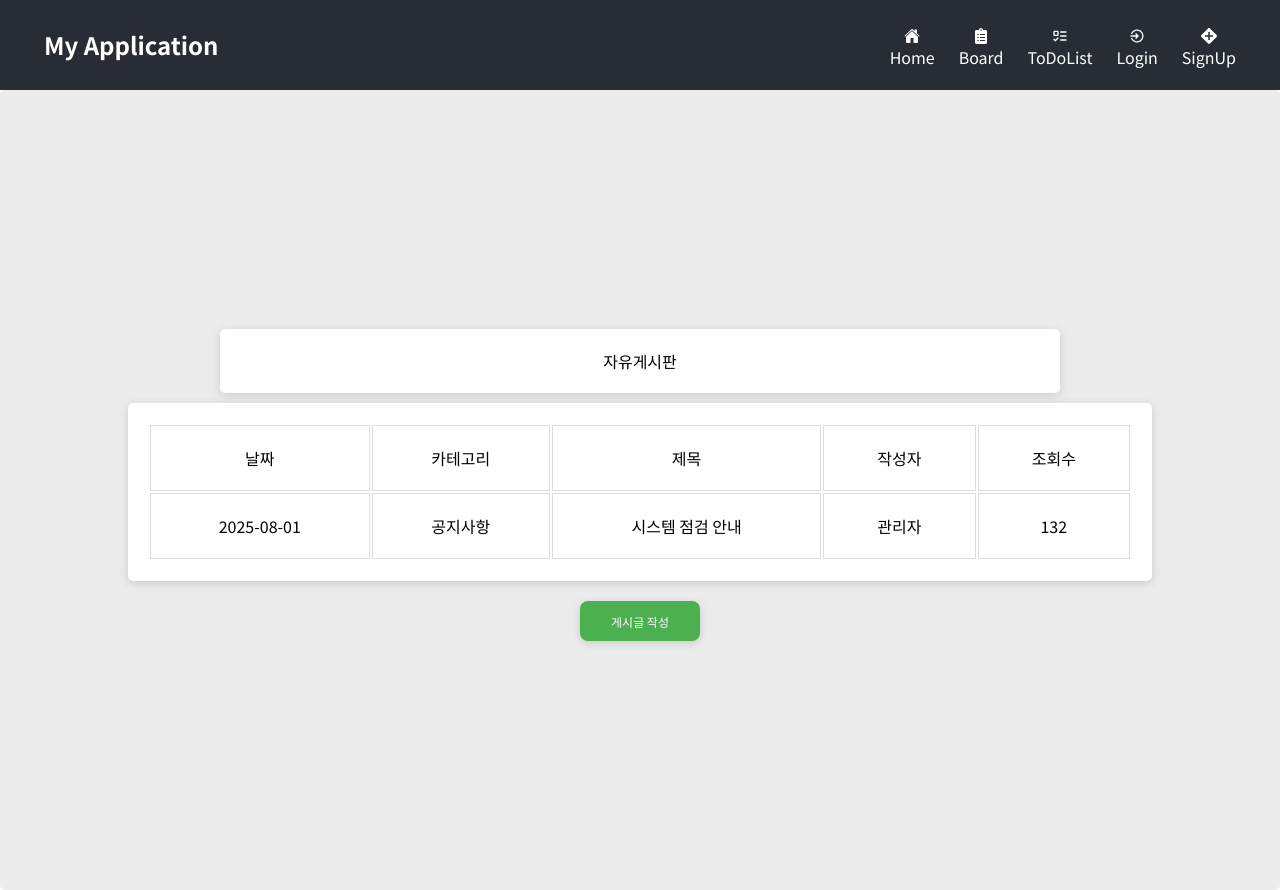
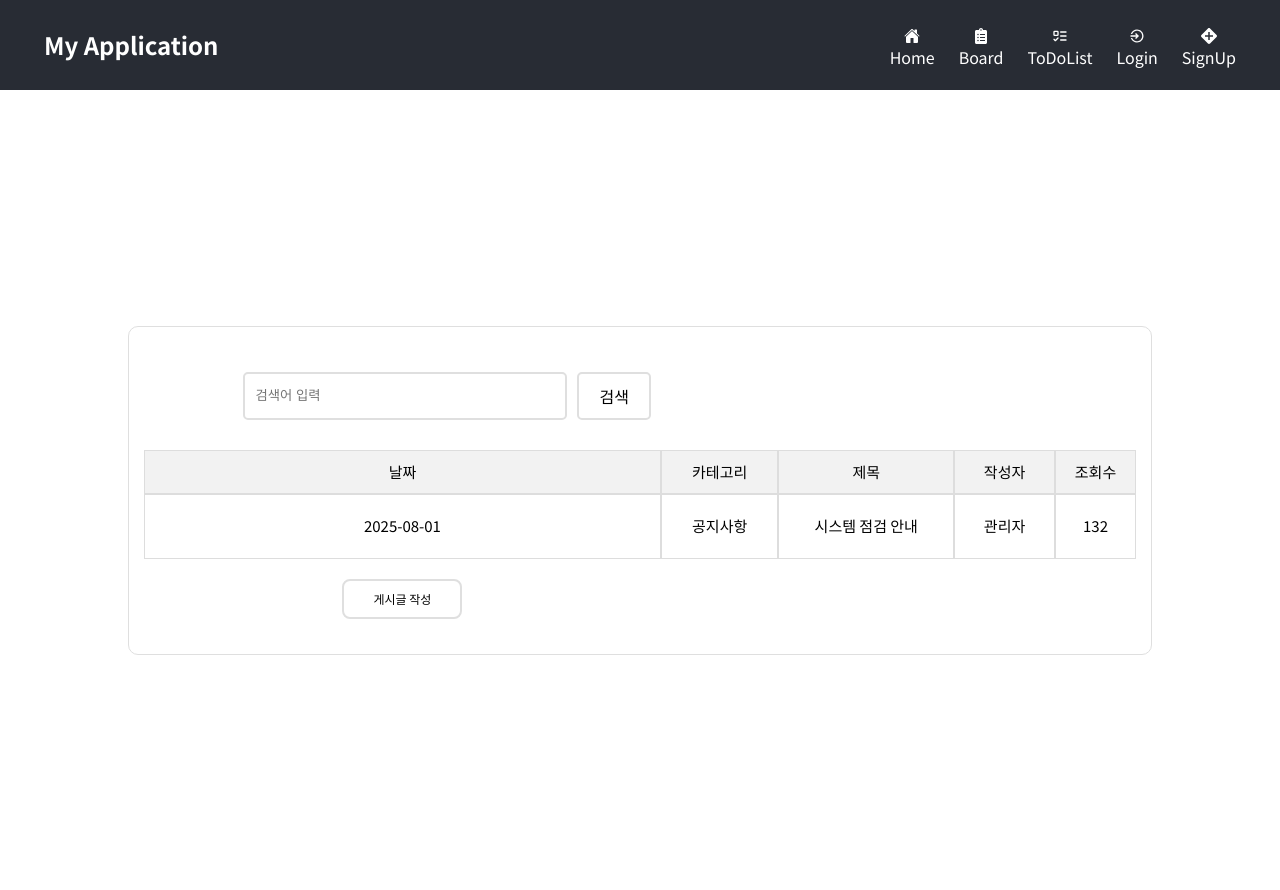
Before and after one commit to d5ngjun2/react-study, a React (Vite) app in the folder practice-react/: page /board in a window 1280 px wide. Built offline with nearby package versions, Linux system fonts and the light colour scheme.

Commit message:
배경 흰색으로 변경

```diff
--- a/practice-react/package.json
+++ b/practice-react/package.json
@@ -25,10 +25,14 @@
     "@types/react": "^19.1.8",
     "@types/react-dom": "^19.1.6",
     "@vitejs/plugin-react": "^4.6.0",
-    "eslint": "^9.30.1",
+    "eslint": "^9.32.0",
+    "eslint-config-prettier": "^10.1.8",
+    "eslint-plugin-prettier": "^5.5.3",
+    "eslint-plugin-react": "^7.37.5",
     "eslint-plugin-react-hooks": "^5.2.0",
     "eslint-plugin-react-refresh": "^0.4.20",
     "globals": "^16.3.0",
+    "prettier": "^3.6.2",
     "vite": "^7.0.4"
   }
 }
--- a/practice-react/src/App.css
+++ b/practice-react/src/App.css
@@ -3,7 +3,17 @@
    width: 100%;
   height: 100%;
   text-align: center;
+  background-color: white;
+}
 
+html, body {
+  height: 100%;
+}
+
+body {
+  background-color: white;
+  margin: 0;
+  padding: 0;
 }
 
 .logo {
--- a/practice-react/src/index.css
+++ b/practice-react/src/index.css
@@ -6,7 +6,7 @@
 
   color-scheme: light dark;
   color: rgba(255, 255, 255, 0.87);
-  background-color: #242424;
+  background-color: #ffffff;
 
   font-synthesis: none;
   text-rendering: optimizeLegibility;
@@ -28,6 +28,7 @@ body {
   display: flex;
   place-items: center;
   min-width: 320px;
+  background-color: white;
   min-height: 100vh;
 }
 
--- a/practice-react/src/pages/Board.jsx
+++ b/practice-react/src/pages/Board.jsx
@@ -12,16 +12,19 @@ const Board = () => {
 
   return (
     <MainContent>
-      <MainDiv>자유게시판</MainDiv>
       <BoardTable>
+        <InputGroup>
+          <input type="text" placeholder="검색어 입력"></input>
+          <button>검색</button>
+        </InputGroup>
         <tbody>
-          <tr>
+          <TableTop>
             <td>날짜</td>
             <td>카테고리</td>
             <td>제목</td>
             <td>작성자</td>
             <td>조회수</td>
-          </tr>
+          </TableTop>
           <tr>
             <td>2025-08-01</td>
             <td>공지사항</td>
@@ -30,10 +33,10 @@ const Board = () => {
             <td>132</td>
           </tr>
         </tbody>
+        <BtnGroup>
+          <AddBoardBtn onClick={AddBoard}>게시글 작성</AddBoardBtn>
+        </BtnGroup>
       </BoardTable>
-      <BtnGroup>
-        <AddBoardBtn onClick={AddBoard}>게시글 작성</AddBoardBtn>
-      </BtnGroup>
     </MainContent>
   );
 };
@@ -41,7 +44,7 @@ const Board = () => {
 const MainContent = styled.div`
   display: flex;
   border-radius: 5px;
-  background-color: #ececec;
+  background-color: #ffffff;
   justify-content: center;
   align-items: center;
   flex-direction: column;
@@ -51,37 +54,71 @@ const MainContent = styled.div`
   box-sizing: border-box;
 `;
 
-const MainDiv = styled.div`
-  width: 800px;
-  display: flex;
-  margin: 0 auto;
-  justify-content: center;
-  align-items: center;
-  box-shadow: 0 2px 10px rgba(0, 0, 0, 0.15);
-  border-radius: 5px;
-  padding: 20px;
-  margin: 10px;
-  background-color: rgb(255, 255, 255);
-  color: black;
-`;
-
 const BoardTable = styled.table`
-  box-shadow: 0 2px 10px rgba(0, 0, 0, 0.15);
-  border-radius: 5px;
-  padding: 20px;
+  border: 1px solid #dfdfdf;
+  border-radius: 10px;
+  padding: 15px;
   margin: 0 auto;
   color: black;
   background-color: #ffffff;
-  justify-content: center;
   width: 80%;
-  align-items: center;
+  border-collapse: separate;
+  border-spacing: 0;
+  margin: 20px auto;
 
   td {
     padding: 20px;
     text-align: center;
     border: 1px solid #ddd;
-    font-size: 16px;
+    font-size: 15px;
     cursor: pointer;
+  }
+`;
+
+const InputGroup = styled.div`
+  margin-top: 20px;
+  display: flex;
+  padding: 10px;
+  justify-content: flex-end;
+  margin-left: auto;
+  margin-bottom: 20px;
+
+  input {
+    width: 300px;
+    padding: 10px;
+    border-radius: 5px;
+    border: 2px solid #dfdfdf;
+    margin-right: 10px;
+
+    &:focus {
+      border-color: #a3a3a3;
+      outline: none;
+    }
+  }
+
+  button {
+    padding: 10px 20px;
+    border-radius: 5px;
+    background-color: #ffffff;
+    border: 2px solid #dfdfdf;
+    color: #000000;
+    cursor: pointer;
+    &:hover {
+      background-color: #e9e9e9;
+    }
+  }
+`;
+
+const TableTop = styled.tr`
+  background-color: #f2f2f2;
+  font-weight: bold;
+  color: black;
+
+  td {
+    padding: 10px;
+    text-align: center;
+    border: 1px solid #ddd;
+    font-size: 15px;
   }
 `;
 
@@ -91,38 +128,16 @@ const BtnGroup = styled.div`
 `;
 
 const AddBoardBtn = styled.button`
-  box-shadow: 0 2px 10px rgba(0, 0, 0, 0.15);
   width: 120px;
   font-size: 12px;
   height: 40px;
   margin: 20px auto;
-  background-color: #4caf50;
-  color: white;
-  border: none;
+  background-color: #ffffff;
+  border: 2px solid #dfdfdf;
+  color: #000000;
 
   &:hover {
-    background-color: #45a049;
-    border-style: none;
-    outline: none;
-    box-shadow: none;
-    transform: scale(1.02);
-  }
-`;
-
-const NavigateBtn = styled.button`
-  box-shadow: 0 2px 10px rgba(0, 0, 0, 0.15);
-  font-size: 12px;
-  width: 120px;
-  height: 40px;
-  margin: 20px 20px;
-  background-color: #2196f3;
-  color: white;
-  border: none;
-
-  &:hover {
-    background-color: #0b7dda;
-    cursor: pointer;
-    transform: scale(1.02);
+    background-color: #e9e9e9;
   }
 `;
 
--- a/practice-react/src/pages/Home.jsx
+++ b/practice-react/src/pages/Home.jsx
@@ -14,7 +14,7 @@ const Home = () => {
 const MainContent = styled.div`
   display: flex;
   border-radius: 5px;
-  background-color: #ececec;
+  background-color: #ffffff;
   justify-content: center;
   align-items: center;
   flex-direction: column;
--- a/practice-react/src/pages/Login.jsx
+++ b/practice-react/src/pages/Login.jsx
@@ -3,6 +3,7 @@ import styled from "styled-components";
 import { useNavigate } from "react-router-dom";
 import { useState } from "react";
 import { set } from "react-hook-form";
+import { IoMdLogIn } from "react-icons/io";
 import { toast } from "react-toastify";
 
 const Login = () => {
@@ -29,6 +30,7 @@ const Login = () => {
     <MainContent>
       <LoginContent>
         <h2>로그인</h2>
+        <IoMdLogIn size={60} />
         <InputWrapper>
           <Label>아이디</Label>
           <FormInput
@@ -65,7 +67,7 @@ const Login = () => {
 const MainContent = styled.div`
   display: flex;
   border-radius: 5px;
-  background-color: #ececec;
+  background-color: #ffffff;
   justify-content: center;
   align-items: center;
   flex-direction: column;
@@ -157,7 +159,7 @@ const NoAccount = styled.p`
 const LoginContent = styled.form`
   width: 700px;
   height: 600px;
-  background-color: #f7f7f7;
+  background-color: #ffffff;
   box-shadow: 0 4px 8px rgba(0, 0, 0, 0.1);
   border-radius: 10px;
   display: flex;
--- a/practice-react/src/pages/SignUp.jsx
+++ b/practice-react/src/pages/SignUp.jsx
@@ -106,7 +106,7 @@ const SignUp = () => {
 const MainContent = styled.div`
   display: flex;
   border-radius: 5px;
-  background-color: #ececec;
+  background-color: #ffffff;
   justify-content: center;
   align-items: center;
   flex-direction: column;
@@ -198,7 +198,7 @@ const NoAccount = styled.p`
 const SignUpContent = styled.form`
   width: 700px;
   height: 720px;
-  background-color: #f7f7f7;
+  background-color: #ffffff;
   box-shadow: 0 4px 8px rgba(0, 0, 0, 0.1);
   border-radius: 10px;
   display: flex;
--- a/practice-react/src/pages/TodoList.jsx
+++ b/practice-react/src/pages/TodoList.jsx
@@ -27,7 +27,7 @@ const TodoList = () => {
 const MainContent = styled.div`
   display: flex;
   border-radius: 5px;
-  background-color: #ececec;
+  background-color: #ffffff;
   justify-content: center;
   align-items: center;
   flex-direction: column;
@@ -44,7 +44,7 @@ const CardGroup = styled.div`
 const TodoCard = styled.div`
   width: 500px;
   height: 300px;
-  background-color: #f7f7f7;
+  background-color: #ffffff;
   box-shadow: 0 4px 8px rgba(0, 0, 0, 0.1);
   border: 1px solid #ccc;
   border-radius: 10px;
```
Also changed, not shown: 1 other file (tests, documents, lock files or other folders).
